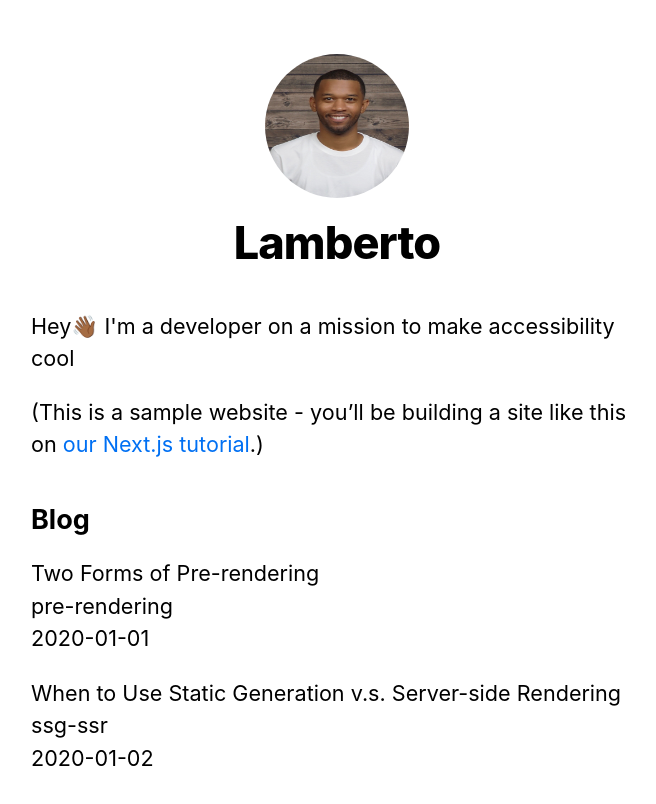
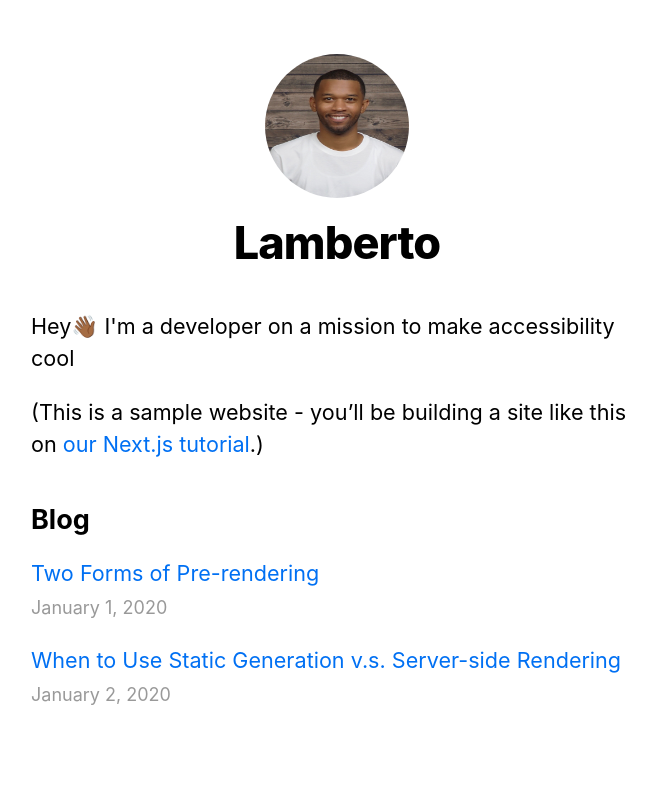
Before and after one commit to lambertoasghedom/blog, a Next.js app: page / in a window 1280 px wide. Shown: the top 804 px of the page, without its empty margins (303-959 px from the left). Built offline with nearby package versions, Linux system fonts and the light colour scheme.

Commit message:
dates and styling

```diff
--- /dev/null
+++ b/components/date.js
@@ -0,0 +1,6 @@
+import { parseISO, format  } from 'date-fns';
+
+export default function Date({ dateString }) {
+  const date = parseISO(dateString);
+  return <time dateTime={dateString}>{format(date, 'LLLL d, yyyy')}</time>
+}
--- a/package.json
+++ b/package.json
@@ -8,6 +8,7 @@
     "start": "next start"
   },
   "dependencies": {
+    "date-fns": "^2.12.0",
     "gray-matter": "^4.0.2",
     "next": "9.3.5",
     "prettier": "^2.0.5",
--- a/pages/index.js
+++ b/pages/index.js
@@ -1,5 +1,7 @@
 import Head from 'next/head';
+import Link from 'next/link'
 
+import Date from '../components/date'
 import { getSortedPostsData } from '../lib/posts';
 import Layout, { siteTitle } from '../components/layout';
 import utilStyles from '../styles/utils.module.css';
@@ -32,11 +34,13 @@
         <ul className={utilStyles.list}>
           {allPostsData.map(({ id, date, title }) => (
             <li className={utilStyles.listItem} key={id}>
-              {title}
+              <Link href="/posts/[id]" as={`/posts/${id}`}>
+                <a>{title}</a>
+              </Link>
               <br />
-              {id}
-              <br />
-              {date}
+              <small className={utilStyles.lightText}>
+                <Date dateString={date} />
+              </small>
             </li>
           ))}
         </ul>
```
Also changed, not shown: pages/posts/[id].js (+13 -7 lines), 1 other file (tests, documents, lock files or other folders).
